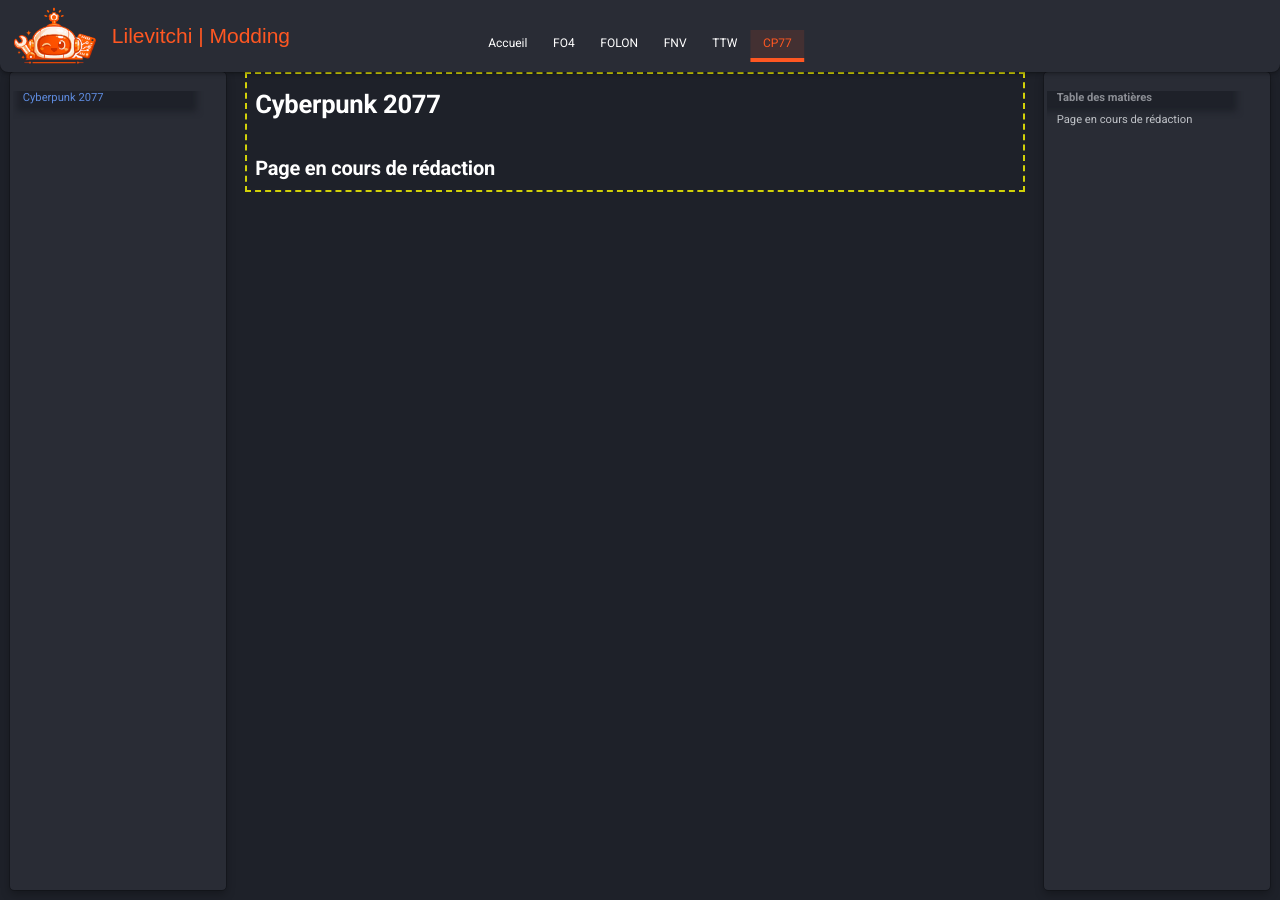
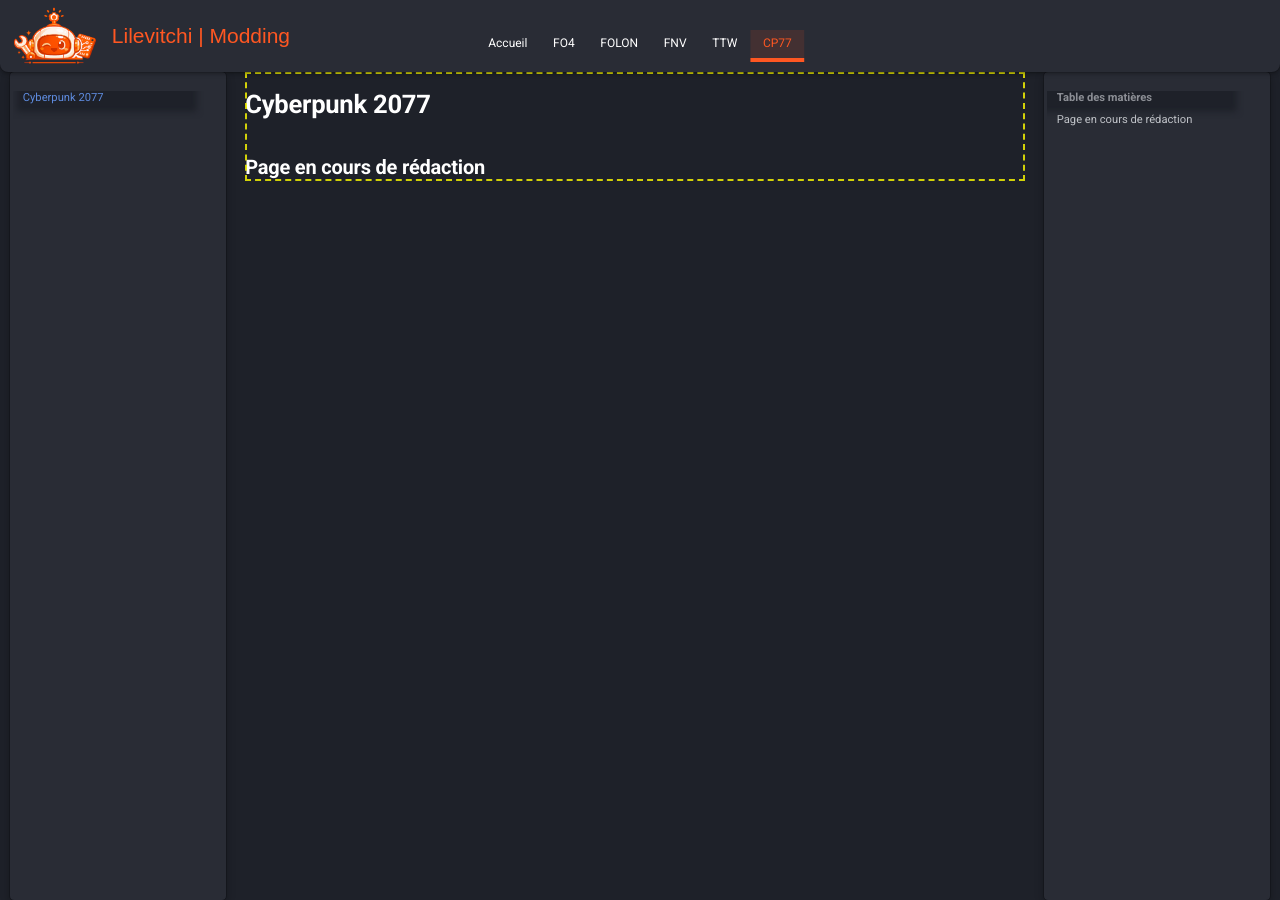
Before and after one commit to Lilevitchi/lilevitchi.github.io, an MkDocs documentation site: the page built from docs/cyberpunk/index.md, in a window 1280 px wide and 900 px high. Built offline with MkDocs 1.6.1 and Material for MkDocs 9.7.7, drawn with Linux system fonts in a browser that asks for light colours.

Commit message:
Update extra.css

```diff
--- a/docs/stylesheets/extra.css
+++ b/docs/stylesheets/extra.css
@@ -290,15 +290,15 @@
   background: transparent;
   box-shadow: none;
   margin: 0;
-  padding: var(--sidebar-gap) !important;
-      outline: 2px dashed rgba(255, 255, 0, 0.8); /* Jaune (Debug) */
-    outline-offset: -2px;
+
+  outline: 2px dashed rgba(255, 255, 0, 0.8); /* Jaune (Debug) */
+  outline-offset: -2px;
 }
 
 [data-md-color-scheme] .custom-card {
     background-color: var(--bg-surface);
     border-radius: var(--radius-md);
-    margin: 0;
+    margin-bottom: 5px;
     box-shadow: 0 4px 10px rgba(0, 0, 0, 0.3);
     border: 1px solid rgba(255, 255, 255, 0.05);
     width: 100%;
@@ -321,11 +321,7 @@
 
   bottom: var(--sidebar-footer-offset);
 
-  height: calc(
-  100vh
-  - var(--header-height)
-  - var(--sidebar-footer-offset)
-  ) !important;
+  height: calc(100vh - var(--header-height)) !important;
 
   display: flex;
   flex-direction: column;
```
